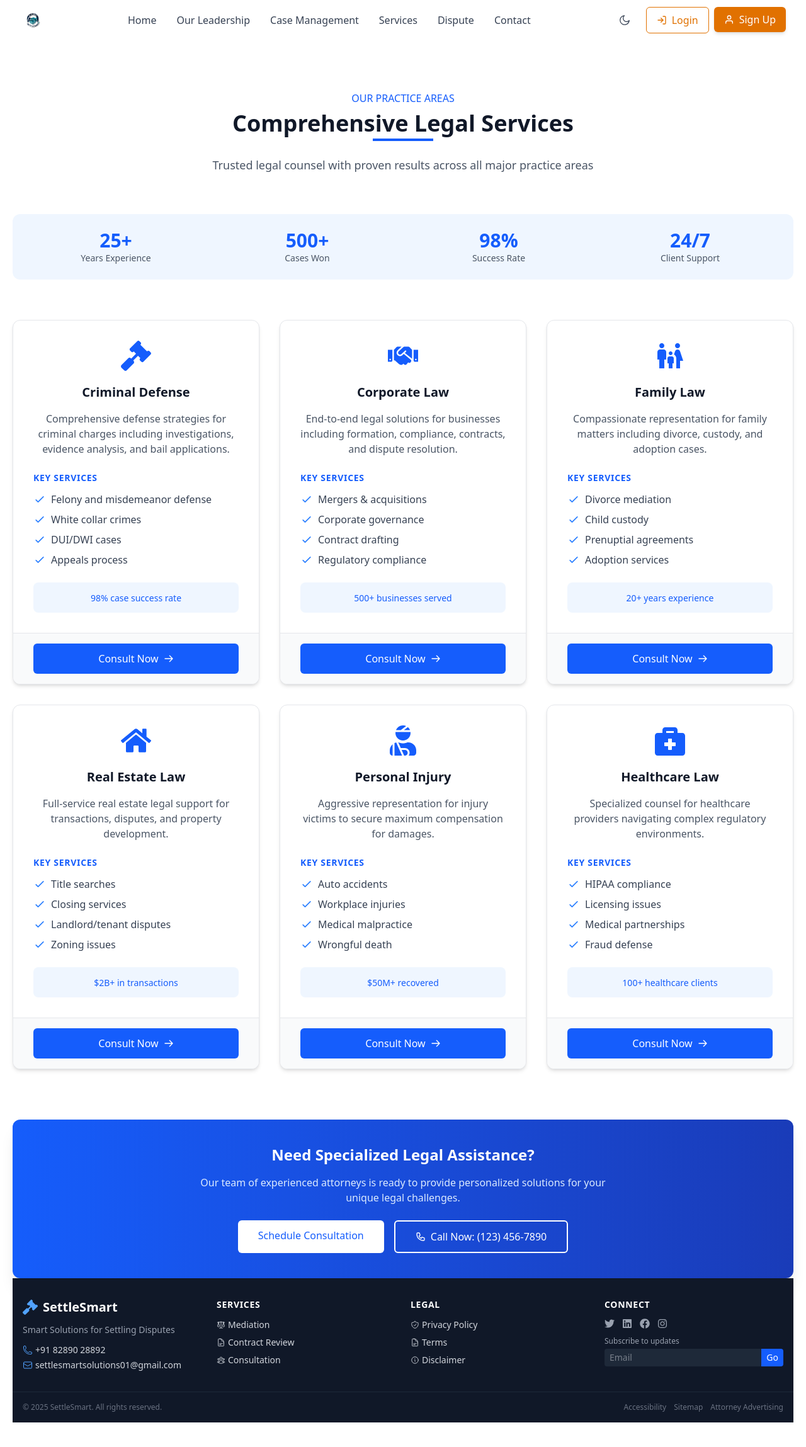
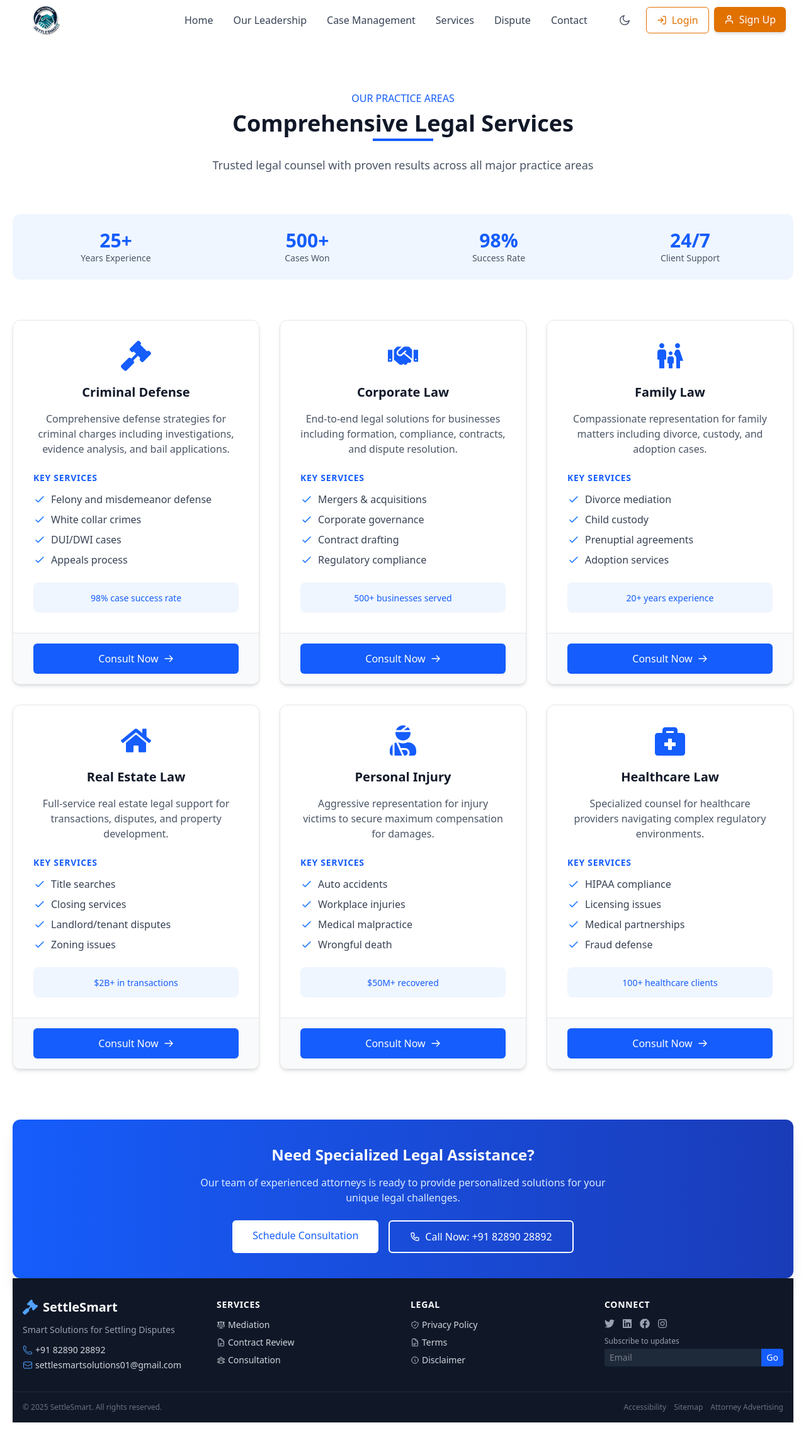
Before and after one commit to Mohithh/ExpertMate, a Next.js app: page /case in a window 1280 px wide. Shown: the top 2298 px of the page at 63% size. Built offline with nearby package versions, Linux system fonts and the light colour scheme.

Commit message:
case amangement page complete

```diff
--- a/app/case/page.js
+++ b/app/case/page.js
@@ -151,7 +151,7 @@ const Services = () => {
 
                 <div className="bg-gray-50 px-8 py-4 border-t border-gray-200">
                   <a
-                    href="#contact"
+                    href="/ConsultationPage"
                     className="w-full inline-flex items-center justify-center bg-blue-600 hover:bg-blue-700 text-white font-medium px-6 py-3 rounded-md transition-colors duration-300"
                   >
                     Consult Now
@@ -186,7 +186,7 @@ const Services = () => {
                     <svg className="w-4 h-4 mr-2" fill="none" stroke="currentColor" viewBox="0 0 24 24" xmlns="http://www.w3.org/2000/svg">
                       <path strokeLinecap="round" strokeLinejoin="round" strokeWidth={2} d="M3 5a2 2 0 012-2h3.28a1 1 0 01.948.684l1.498 4.493a1 1 0 01-.502 1.21l-2.257 1.13a11.042 11.042 0 005.516 5.516l1.13-2.257a1 1 0 011.21-.502l4.493 1.498a1 1 0 01.684.949V19a2 2 0 01-2 2h-1C9.716 21 3 14.284 3 6V5z" />
                     </svg>
-                    Call Now: (123) 456-7890
+                    Call Now: +91 82890 28892
                   </span>
                 </a>
               </div>
--- a/app/header/page.js
+++ b/app/header/page.js
@@ -66,15 +66,18 @@ const Header = () => {
       <header className={`fixed w-full top-0 z-50 transition-all duration-300 h-16 ${scrolled ? 'bg-white/90 dark:bg-gray-900/90 backdrop-blur-md shadow-sm' : 'bg-white dark:bg-gray-900'}`}>
         <div className="max-w-7xl mx-auto px-4 sm:px-6 lg:px-8 h-full">
           <div className="flex items-center justify-between h-full">
-            {/* Logo */}
-            <Link href="/" className="flex-shrink-0 flex items-center">
-              <Image
-                src={Logo}
-                alt="Company Logo"
-                width={120}
-                height={40}
-                className="h-10 w-auto transition-transform hover:scale-105"
-              />
+            {/* Logo - Increased size */}
+            <Link href="/" className="flex-shrink-0 flex items-center min-w-[220px]">
+              <div className="relative w-[220px] h-[80px]">
+                <Image
+                  src={Logo}
+                  alt="Company Logo"
+                  fill
+                  sizes="(max-width: 768px) 280px, 280px"
+                  className="object-contain object-left transition-transform hover:scale-105 duration-300"
+                  priority
+                />
+              </div>
             </Link>
 
             {/* Desktop Navigation */}
```
